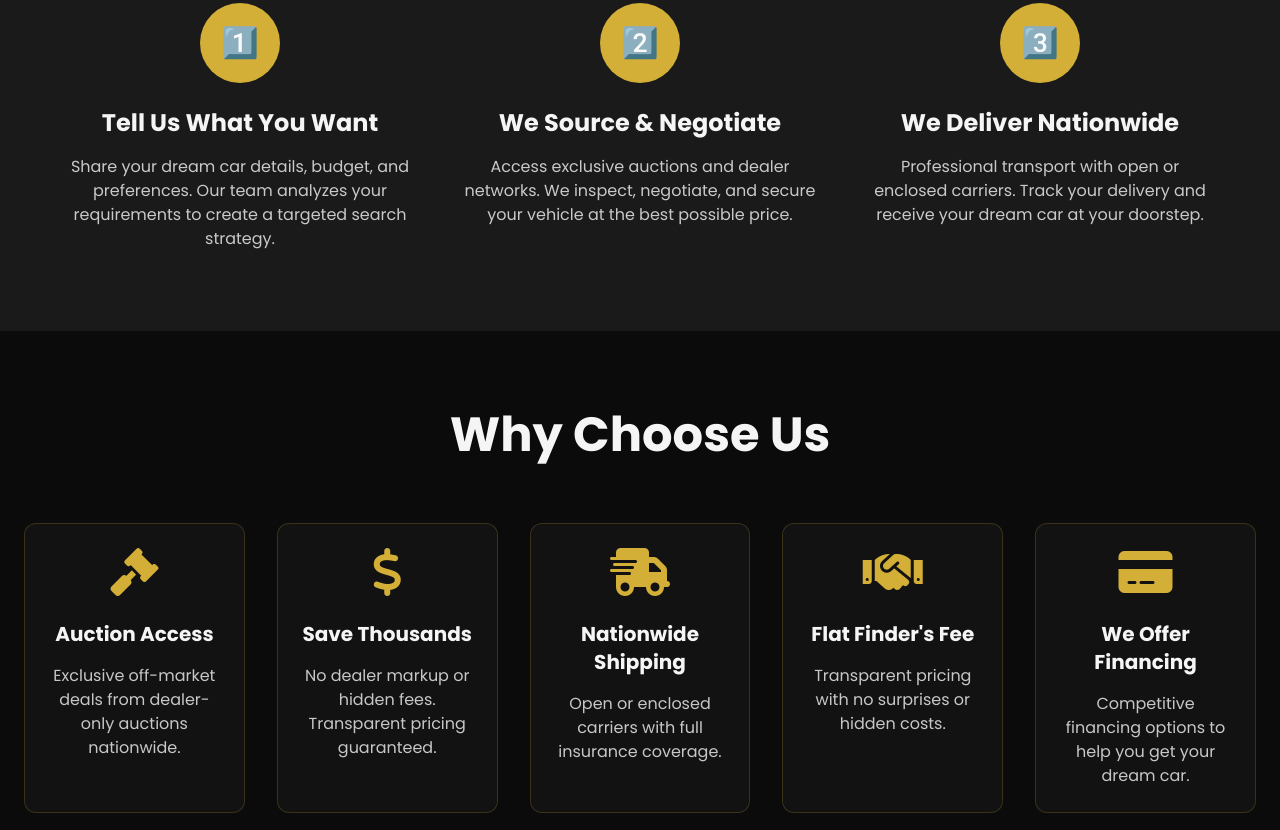
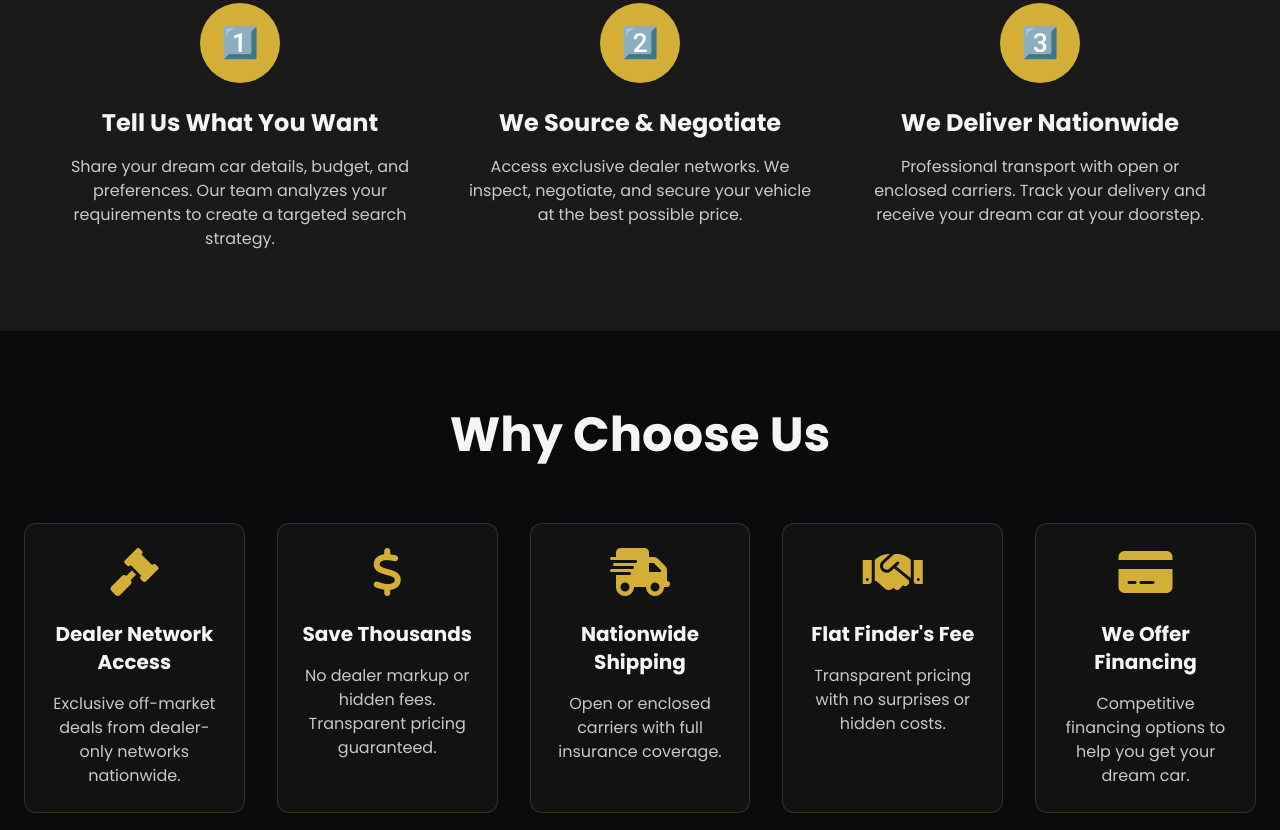
Before and after one commit to AyhamUs/springervehiclesourcing.com, a plain HTML site: page index.html in a window 1280 px wide. Shown: the part 1070-1900 px from the top of the page. Drawn offline with nearby package versions, Linux system fonts and the light colour scheme.

Commit message:
Update index.html

```diff
--- a/index.html
+++ b/index.html
@@ -214,7 +214,7 @@
         <div class="text-center">
           <div class="bg-luxury-gold text-luxury-black w-16 h-16 md:w-20 md:h-20 rounded-full flex items-center justify-center text-2xl md:text-3xl font-black mx-auto mb-6">2️⃣</div>
           <h3 class="text-xl md:text-2xl font-bold mb-4 text-luxury-white">We Source & Negotiate</h3>
-          <p class="text-luxury-white/80 leading-relaxed text-sm md:text-base">Access exclusive auctions and dealer networks. We inspect, negotiate, and secure your vehicle at the best possible price.</p>
+          <p class="text-luxury-white/80 leading-relaxed text-sm md:text-base">Access exclusive dealer networks. We inspect, negotiate, and secure your vehicle at the best possible price.</p>
         </div>
         <div class="text-center">
           <div class="bg-luxury-gold text-luxury-black w-16 h-16 md:w-20 md:h-20 rounded-full flex items-center justify-center text-2xl md:text-3xl font-black mx-auto mb-6">3️⃣</div>
@@ -232,8 +232,8 @@
       <div class="grid grid-cols-1 md:grid-cols-2 lg:grid-cols-5 gap-8">
         <div class="text-center p-6 bg-luxury-gray/50 rounded-xl border border-luxury-gold/20">
           <i class="fas fa-gavel text-5xl text-luxury-gold mb-6"></i>
-          <h3 class="text-xl font-bold mb-4 text-luxury-white">Auction Access</h3>
-          <p class="text-luxury-white/80">Exclusive off-market deals from dealer-only auctions nationwide.</p>
+          <h3 class="text-xl font-bold mb-4 text-luxury-white">Dealer Network Access</h3>
+          <p class="text-luxury-white/80">Exclusive off-market deals from dealer-only networks nationwide.</p>
         </div>
         <div class="text-center p-6 bg-luxury-gray/50 rounded-xl border border-luxury-gold/20">
           <i class="fas fa-dollar-sign text-5xl text-luxury-gold mb-6"></i>
@@ -469,7 +469,7 @@
             <span class="text-xl font-semibold text-luxury-white">Can you source rare or exotic vehicles?</span>
             <i class="fas fa-plus text-luxury-gold accordion-icon"></i>
           </button>
-          <div class="accordion-content px-6 pb-0"><p class="text-luxury-white/80 pb-6">Absolutely! Our network includes specialty dealers and auction houses. We specialize in finding hard-to-locate vehicles.</p></div>
+          <div class="accordion-content px-6 pb-0"><p class="text-luxury-white/80 pb-6">Absolutely! Our network includes specialty dealers and platinum bids. We specialize in finding hard-to-locate vehicles.</p></div>
         </div>
       </div>
     </div>
```
